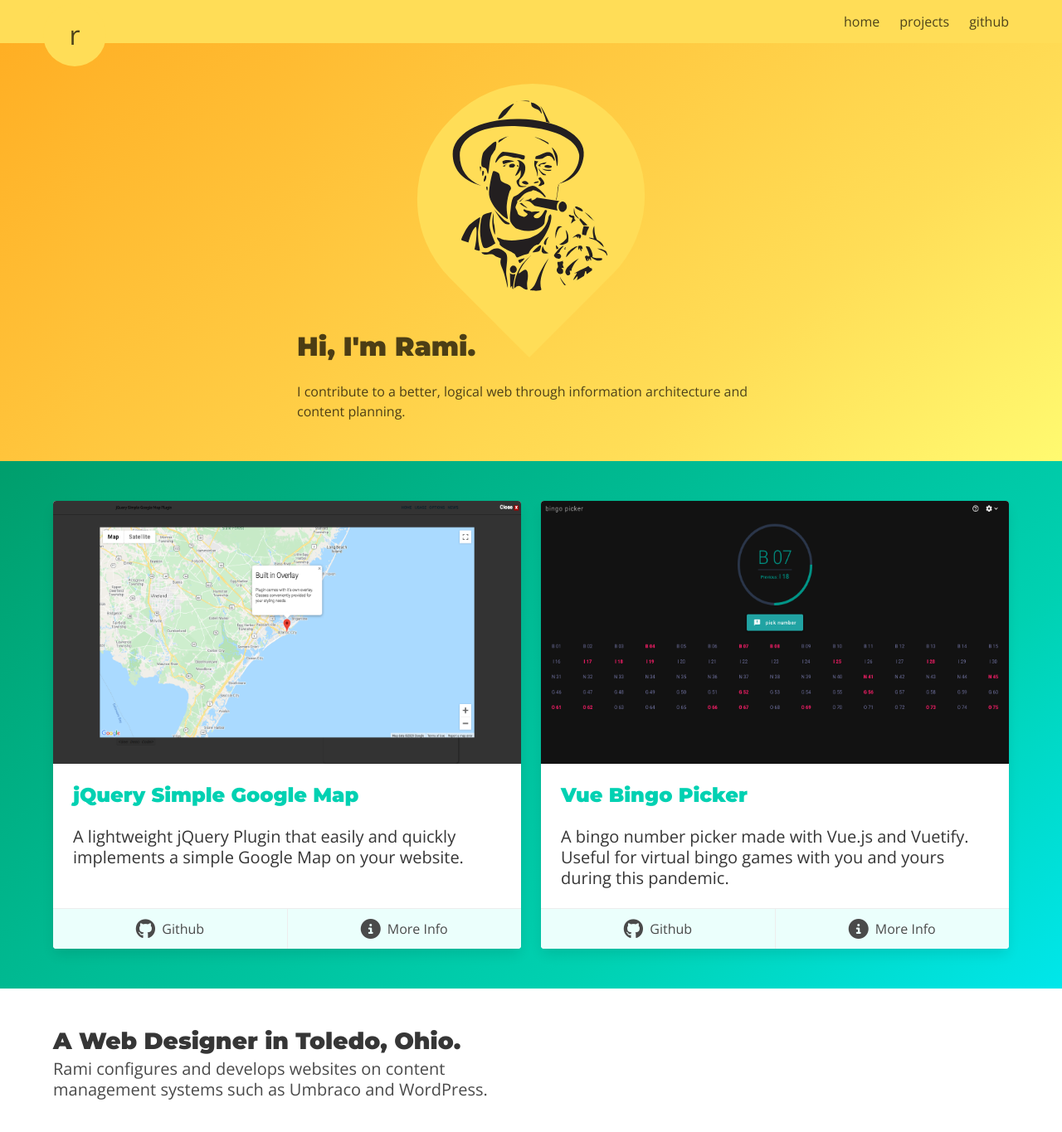
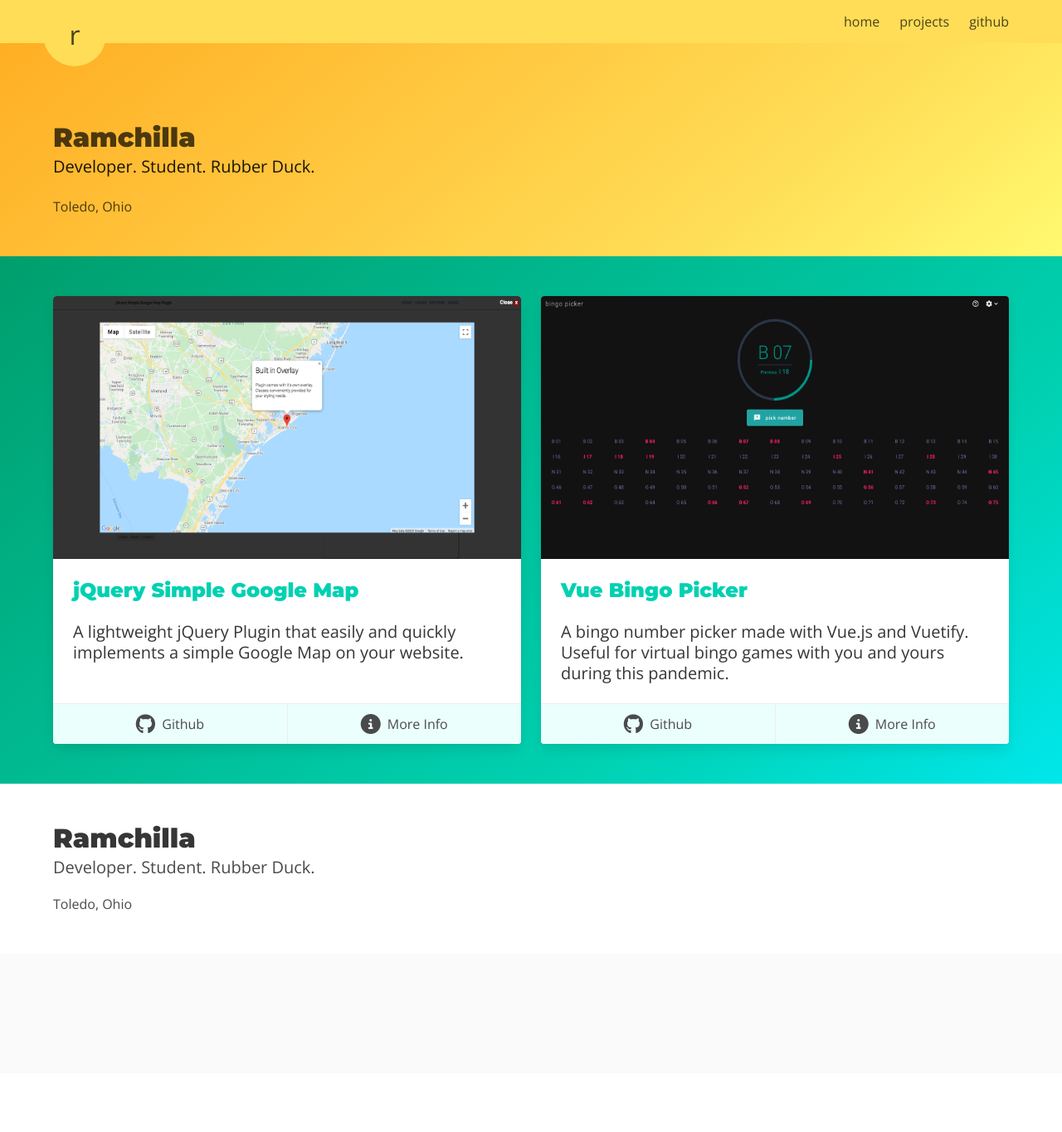
Before and after one commit to RamChilla/ramchilla.github.io, a Jekyll site: the page built from index.md, in a window 1280 px wide and 1400 px high. Shown: the top 1365 px of the window at 83% size. Built offline with Jekyll 4.4.1, drawn with Linux system fonts in a browser that asks for light colours; nearby versions of some CDN libraries.

Commit message:
header updates

```diff
--- a/_includes/nav.html
+++ b/_includes/nav.html
@@ -5,7 +5,6 @@
                 <!-- Ramchilla <img src="{{ "/assets/img/ramchilla.svg" | relative_url }}" alt="Ramchilla"> -->
                <span>r</span>
             </a>
-
             <a role="button" class="navbar-burger" data-target="navMenu" aria-label="menu" aria-expanded="false">
                 <span aria-hidden="true"></span>
                 <span aria-hidden="true"></span>
--- a/_layouts/home.html
+++ b/_layouts/home.html
@@ -2,43 +2,22 @@
 layout: default
 ---
 
-<section class="hero is-{{ page.colorclass }} is-bold">
+<section class="hero is-{{ page.colorclass }} is-bold pt-6">
 	<div class="hero-body">
-        <div class="content container">
-
-            <div class="columns is-mobile is-centered is-vcentered">
-                <div class="column is-3-tablet is-4-mobile">
-                    <div class="box circle circle-br has-background-{{ page.colorclass }}">
-                        <img class="circle" src="{{ "/assets/img/ramchilla.svg" | relative_url }}" alt="Ramchilla">
-                    </div>
-                </div>
-            </div>
-
-            <div class="columns is-mobile">
-                <div class="column is-8-mobile is-offset-4-mobile is-7-tablet is-offset-3-tablet is-6-desktop">
-                    <h1 class="title">Hi, I'm Rami.</h1>
-                    <p class="subtitle" style="display:none;">Developer. Student of Life. Rubber Duck.</p>
-                    <p>I contribute to a better, logical web through information architecture and content&nbsp;planning.</p>
-                </div>
-            </div>
-
+		<div class="container">
+			{{ content }}
 		</div>
 	</div>
 </section>
+
 <section class="section hero is-bold is-primary">
-    <div class="container">
-        {% include repos.html colorclass="primary" %}
-    </div>
+	<div class="container">{% include repos.html colorclass="primary" %}</div>
 </section>
+
 <section class="section">
 	<div class="container content">
 		<div class="columns is-mobile">
-            <!-- <div class="column is-3-tablet is-4-mobile">
-                <img class="box circle circle-tr" src="{{ "/assets/img/rami-and-muddonna.jpg" | relative_url }}" alt="Rami and Toledo Mud Hen Muddonna.">
-            </div> -->
-            <div class="column is-6-tablet is-8-mobile">
-                {{ content }}
-            </div>
+			<div class="column is-6-tablet is-8-mobile">{{ content }}</div>
 		</div>
 	</div>
 </section>
--- a/_layouts/interior.html
+++ b/_layouts/interior.html
@@ -1,6 +1,7 @@
 ---
 layout: default
 ---
+
 <section class="section">
 	<main class="container content pt-6" aria-label="Content">
 		{{ content }}
--- a/index.md
+++ b/index.md
@@ -4,10 +4,12 @@
 description: Ramchilla's Github Pages
 colorclass: warning
 ---
+
 {:.title}
-## A Web Designer in Toledo, Ohio.
-
-<!-- Rami is a web developer and designer in Toledo, Ohio who contributes to bettering websites through logical information architecture and content planning. -->
+# Ramchilla
 
 {:.subtitle}
-Rami configures and develops websites on content management systems such as Umbraco and WordPress.
+Developer. Student. Rubber Duck.
+
+{:.is-size-6}
+Toledo, Ohio
```
Also changed, not shown: projects.md (+1 -0 lines). Lines whose indentation alone changed are shown as unchanged.
